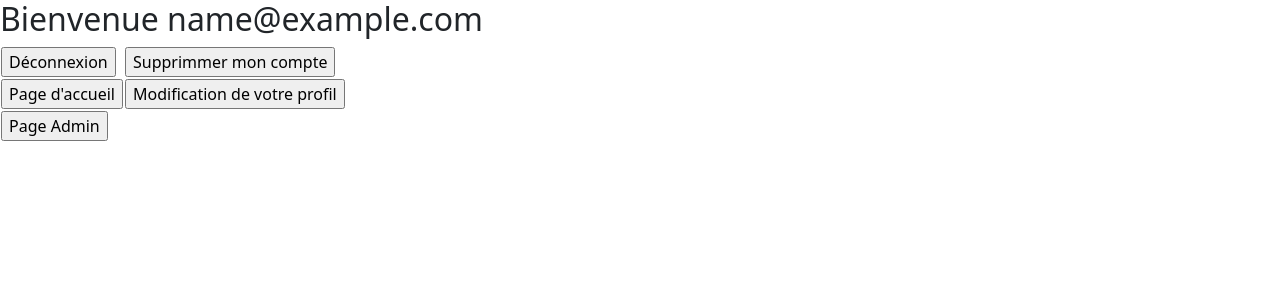
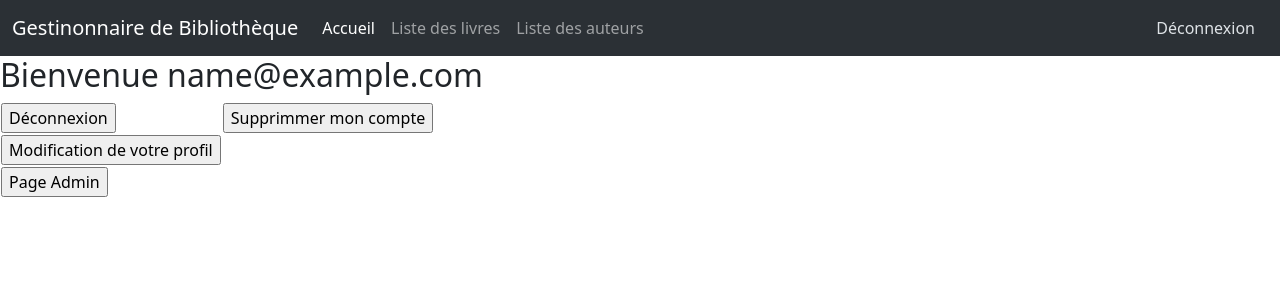
Before and after one commit to Theo-et-tille/GestionnaireDeBibliotheque, a PHP site: page /Front/PageMembre.php in a window 1280 px wide. Shown: the top 300 px of the page. Run offline with PHP 8.4, Linux system fonts and the light colour scheme; the visitor is signed in with stand-in values (Sample User, id 1).

Commit message:
feat(index, page de connexion et membre) : ajout d'une barre de navigation

```diff
--- a/Back/Inscrit/Suppression.php
+++ b/Back/Inscrit/Suppression.php
@@ -9,4 +9,4 @@ $reqSup->execute(array(
     "id_inscrit" => $_SESSION['id_user']
 ));
 session_destroy();
-header("Location: ../../index.php?supp=ok");
+header("Location: ../../index.php?supp=supp");
--- a/Back/bootstrap.html
+++ b/Back/import.html
@@ -2,3 +2,4 @@
 <link href="https://cdn.jsdelivr.net/npm/bootstrap@5.3.3/dist/css/bootstrap.min.css" rel="stylesheet" integrity="sha384-QWTKZyjpPEjISv5WaRU9OFeRpok6YctnYmDr5pNlyT2bRjXh0JMhjY6hW+ALEwIH" crossorigin="anonymous">
 <script src="https://cdn.jsdelivr.net/npm/@popperjs/core@2.11.8/dist/umd/popper.min.js" integrity="sha384-I7E8VVD/ismYTF4hNIPjVp/Zjvgyol6VFvRkX/vR+Vc4jQkC+hVqc2pM8ODewa9r" crossorigin="anonymous"></script>
 <script src="https://cdn.jsdelivr.net/npm/bootstrap@5.3.3/dist/js/bootstrap.min.js" integrity="sha384-0pUGZvbkm6XF6gxjEnlmuGrJXVbNuzT9qBBavbLwCsOGabYfZo0T0to5eqruptLy" crossorigin="anonymous"></script>
+<script src="https://ajax.googleapis.com/ajax/libs/jquery/3.4.0/jquery.min.js"></script>
--- a/Front/PageAdmin.php
+++ b/Front/PageAdmin.php
@@ -3,7 +3,7 @@
 <head>
     <meta charset="UTF-8">
     <title>Page Admin</title>
-    <?php require "../Back/bootstrap.html"?>
+    <?php require "../Back/import.html"?>
 </head>
 <body>
 <form action="PageMembre.php">
--- a/Front/PageAjoutModifAuteur.php
+++ b/Front/PageAjoutModifAuteur.php
@@ -4,7 +4,7 @@
     <meta charset="UTF-8">
     <title>Page de Modif Auteur</title>
     <link rel="stylesheet" href="../CSS/style.css">
-    <?php require "../Back/bootstrap.html"?>
+    <?php require "../Back/import.html"?>
 </head>
 <body>
 <?php ?>
--- a/Front/PageInscription.php
+++ b/Front/PageInscription.php
@@ -3,7 +3,7 @@
 <head>
     <meta charset="UTF-8">
     <title>Page d'Inscription</title>
-    <?php require "../Back/bootstrap.html"?>
+    <?php require "../Back/import.html"?>
 </head>
 <body>
 <form action="../Back/Inscrit/Inscription.php" method="post">
--- a/Front/PageMembre.php
+++ b/Front/PageMembre.php
@@ -3,12 +3,36 @@
 <head>
     <meta charset="UTF-8">
     <title>Page Membree</title>
-    <?php require "../Back/bootstrap.html"?>
+    <?php require "../Back/import.html"?>
 </head>
 <?php
 session_start();
 ?>
 <body>
+<nav class="navbar fixed top navbar-expand bg-body-tertiary" data-bs-theme="dark">
+    <div class="container-fluid">
+        <a class="navbar-brand" href="../index.php">Gestinonnaire de Bibliothèque</a>
+        <button class="navbar-toggler" type="button" data-bs-toggle="collapse" data-bs-target="#navbarSupportedContent" aria-controls="navbarSupportedContent" aria-expanded="false" aria-label="Toggle navigation">
+            <span class="navbar-toggler-icon"></span>
+        </button>
+        <div class="collapse navbar-collapse" id="navbarSupportedContent">
+            <ul class="navbar-nav me-auto mb-2 mb-lg-0">
+                <li class="nav-item">
+                    <a class="nav-link active" href="../index.php">Accueil</a>
+                </li>
+                <li class="nav-item">
+                    <a class="nav-link" href="#">Liste des livres</a>
+                </li>
+                <li class="nav-item">
+                    <a class="nav-link" href="#">Liste des auteurs</a>
+                </li>
+            </ul>
+            <ul class="navbar-nav">
+                <li class="nav-item"><form action="../Back/Inscrit/Connexion.php" method="post"><input class="btn" type="submit" name="Deconnexion" value="Déconnexion"></form></li>
+            </ul>
+        </div>
+    </div>
+</nav>
 <h2>Bienvenue <?=$_SESSION['user']?></h2>
 <table>
     <tr>
@@ -25,11 +49,6 @@ session_start();
         </td>
     </tr>
     <tr>
-        <td>
-            <form action="../index.php">
-                <input type="submit" value="Page d'accueil">
-            </form>
-        </td>
         <td>
             <form action="PageModification.php">
                 <input type="submit" value="Modification de votre profil">
--- a/Front/PageModification.php
+++ b/Front/PageModification.php
@@ -3,7 +3,7 @@
 <head>
     <meta charset="UTF-8">
     <title>Page de Modification</title>
-    <?php require "../Back/bootstrap.html"?>
+    <?php require "../Back/import.html"?>
 </head>
 
 <?php
--- a/Front/PageModificationAdmin.php
+++ b/Front/PageModificationAdmin.php
@@ -3,7 +3,7 @@
 <head>
     <meta charset="UTF-8">
     <title>Page de Modification Admin</title>
-    <?php require "../Back/bootstrap.html"?>
+    <?php require "../Back/import.html"?>
 </head>
 
 <?php
```
Also changed, not shown: Front/PageConnexion.php (+22 -2 lines), index.php (+27 -2 lines).
